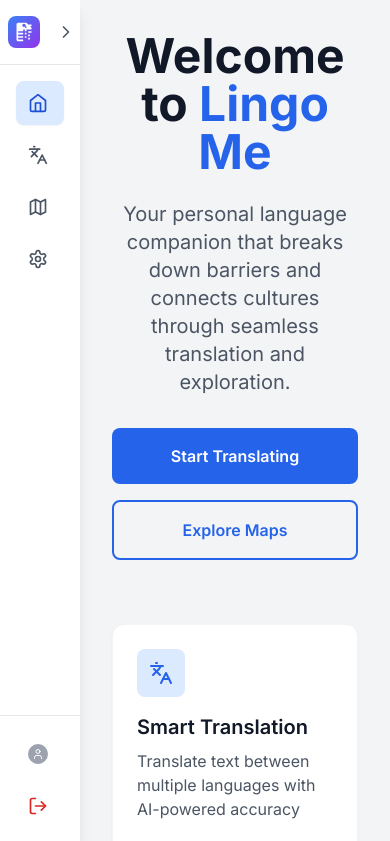
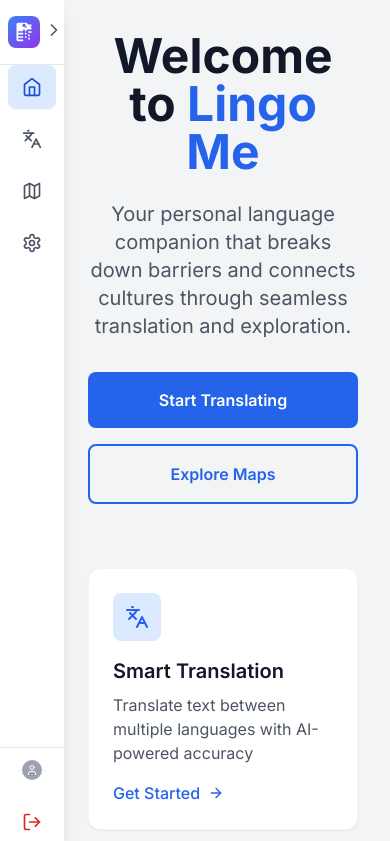
Before and after one commit to excellar-BX/Lingo-Me-v2, a Next.js app: page / in a window 390 px wide. Shown: the top 841 px of the page. Built offline with nearby package versions, Linux system fonts and the light colour scheme.

Commit message:
Responsiveness for maps route

```diff
--- a/app/components/Map.js
+++ b/app/components/Map.js
@@ -50,7 +50,7 @@ export default function Map({ userLocation, places, selectedPlace, onPlaceClick
   if (!userLocation) return null
 
   return (
-    <div className="glass-morphism max-lg:h-[400px] overflow-hidden w-full " >
+    <div className="glass-morphism max-lg:h-[300px] max-xl:h-[400px] overflow-hidden w-full " >
     <MapContainer
       center={[userLocation.lat, userLocation.lng]}
       zoom={13}
--- a/app/components/Navigation.js
+++ b/app/components/Navigation.js
@@ -15,7 +15,7 @@ import {
 } from 'lucide-react';
 
 const Navigation = () => {
-  const [isCollapsed, setIsCollapsed] = useState(false);
+  const [isCollapsed, setIsCollapsed] = useState(true);
   const pathname = usePathname();
 
   // Auto-collapse on mobile
@@ -54,10 +54,10 @@ const Navigation = () => {
   };
 
   return (
-    <div className={`${isCollapsed ? 'w-20' : 'w-64'} bg-white shadow-lg transition-all duration-300 ease-in-out flex flex-col h-screen  left-0 top-0 z-50`}>
+    <div className={`${isCollapsed ? 'w-16 sm:w-20' : 'w-64'} bg-white shadow-lg transition-all duration-300 ease-in-out flex flex-col h-screen fixed left-0 top-0 z-50`}>
       {/* Header */}
       <div className="px-2 py-4 border-b border-gray-200 flex items-center justify-between">
-        <div className="flex items-center">
+        <div className="flex items-center w-fit">
           {/* Stylized SVG Icon */}
           <div className="w-8 h-8 bg-gradient-to-br from-blue-500 to-purple-600 rounded-lg flex items-center justify-center mr-3">
             <svg viewBox="0 0 24 24" className="w-5 h-5 text-white" fill="currentColor">
@@ -72,10 +72,10 @@ const Navigation = () => {
         </div>
         <button
           onClick={toggleSidebar}
-          className="p-1 rounded-lg hover:bg-gray-100 transition-colors"
+          className="p-1 relative rounded-lg hover:bg-gray-100 transition-colors"
         >
           {isCollapsed ? (
-            <ChevronRight className="w-5 h-5 text-gray-600" />
+            <ChevronRight className="w-5 -left-2 -top-2 absolute h-5 text-gray-600" />
           ) : (
             <ChevronLeft className="w-5 h-5 text-gray-600" />
           )}
@@ -83,7 +83,7 @@ const Navigation = () => {
       </div>
 
       {/* Navigation Items */}
-      <nav className="flex-1 p-4">
+      <nav className="flex-1 px-2 sm:p-4">
         <ul className="space-y-2">
           {navigationItems.map((item) => {
             const IconComponent = item.icon;
@@ -93,7 +93,7 @@ const Navigation = () => {
               <li key={item.id}>
                 <Link
                   href={item.href}
-                  className={`w-full flex items-center p-3 rounded-lg transition-all duration-200 ${
+                  className={`w-full flex justify-center items-center p-3 rounded-lg transition-all duration-200 ${
                     active
                       ? 'bg-blue-100 text-blue-700 shadow-sm'
                       : 'text-gray-600 hover:bg-gray-100 hover:text-gray-800'
@@ -112,10 +112,10 @@ const Navigation = () => {
       </nav>
 
       {/* Bottom Section */}
-      <div className="p-4 border-t border-gray-200">
+      <div className="px-2 sm:p-4 border-t border-gray-200">
         {/* User Profile */}
         <button
-          className="w-full flex items-center p-3 rounded-lg text-gray-600 hover:bg-gray-100 hover:text-gray-800 transition-all duration-200 mb-2"
+          className="w-full flex justify-center items-center p-3 rounded-lg text-gray-600 hover:bg-gray-100 hover:text-gray-800 transition-all duration-200 mb-2"
           title={isCollapsed ? "User Profile" : undefined}
         >
           <div className="w-5 h-5 bg-gray-400 rounded-full flex items-center justify-center flex-shrink-0">
@@ -131,7 +131,7 @@ const Navigation = () => {
 
         {/* Logout Button */}
         <button
-          className="w-full flex items-center p-3 rounded-lg text-red-600 hover:bg-red-50 hover:text-red-700 transition-all duration-200"
+          className="w-full flex justify-center items-center p-3 rounded-lg text-red-600 hover:bg-red-50 hover:text-red-700 transition-all duration-200"
           title={isCollapsed ? "Logout" : undefined}
         >
           <LogOut className="w-5 h-5 flex-shrink-0" />
--- a/app/layout.js
+++ b/app/layout.js
@@ -39,7 +39,7 @@ export default function RootLayout({ children }) {
       <body className={`${inter.className} min-h-screen gradient-bg overflow-x-hidden`}>
         <div className="flex min-h-screen bg-gray-100">
           <Navigation />
-          <main className="flex-1  transition-all duration-300">
+          <main className="flex-1 max-sm:ml-14 max-md:ml-18  transition-all duration-300">
             {children}
           </main>
         </div>
--- a/app/maps/page.js
+++ b/app/maps/page.js
@@ -196,9 +196,9 @@ export default function Home() {
   }
 
   return (
-    <div className="flex flex-col lg:flex-row h-screen overflow-hidden bg-gradient-to-br from-purple-600 via-blue-600 to-cyan-600">
-      <div className="lg:max-w-96 max-lg:h-[50%] glass-morphism m-4 rounded-2xl flex lg:flex-col flex-row max-md:flex-col  overflow-hidden">
-        <div className="p-6 max-w-96 border-b border-white/20">
+    <div className="flex flex-col md:ml-20 lg:flex-row h-screen overflow-hidden bg-gradient-to-br from-purple-600 via-blue-600 to-cyan-600">
+      <div className="lg:max-w-96 max-lg:h-[60%] min-h-[400px] glass-morphism m-4 rounded-2xl flex lg:flex-col flex-row max-md:flex-col  overflow-hidden">
+        <div className="lg:p-6 p-3 max-w-96 border-b border-white/20">
           <input
             type="text"
             placeholder="Search places..."
@@ -224,7 +224,7 @@ export default function Home() {
           </div>
         </div>
 
-        <div className="flex-1 overflow-y-auto p-4 space-y-3">
+        <div className="flex-1 overflow-y-auto max-sm:p-2 p-4 space-y-3">
           {loading && (
             <div className="text-center py-10 text-white/70">
               <div className="animate-spin rounded-full h-8 w-8 border-b-2 border-white mx-auto mb-4"></div>
@@ -282,7 +282,7 @@ export default function Home() {
         </div>
       </div>
 
-      <div className="flex-1  relative">
+      <div className="flex-1  relative h-fit ">
         <div  onClick={() => setSelectedPlace({'lat':userLocation.lat, 'lng':userLocation.lng})} className={`absolute hover:cursor-pointer bottom-6 h-fit sm:top-6 right-6 z-[1000] px-4 py-2 rounded-xl glass-morphism text-white text-sm font-medium shadow-lg ${
           locationStatus === 'loading' ? 'text-blue-200' :
           locationStatus === 'error' ? 'text-red-200' : 'text-green-200'
--- a/app/page.js
+++ b/app/page.js
@@ -45,7 +45,7 @@ export default function HomePage() {
   ];
 
   return (
-    <div className="min-h-screen p-8">
+    <div className="min-h-screen md:ml-20 p-8">
       <div className="max-w-6xl mx-auto">
         {/* Hero Section */}
         <div className="text-center mb-16">
--- a/app/settings/page.js
+++ b/app/settings/page.js
@@ -43,7 +43,7 @@ export default function SettingsPage() {
   ];
 
   return (
-    <div className="min-h-screen bg-purple-50 p-8">
+    <div className="min-h-screen md:ml-20 bg-purple-50 p-8">
       <div className="max-w-4xl mx-auto">
         {/* Header */}
         <div className="flex items-center mb-8">
--- a/app/translator/page.js
+++ b/app/translator/page.js
@@ -189,7 +189,7 @@ export default function Home() {
   ]
 
   return (
-    <div className="min-h-screen gradient-bg py-8 px-4">
+    <div className="min-h-screen gradient-bg md:ml-20 py-8 px-4">
       <div className="max-w-4xl mx-auto">
         {/* Header */}
         <motion.div
```
